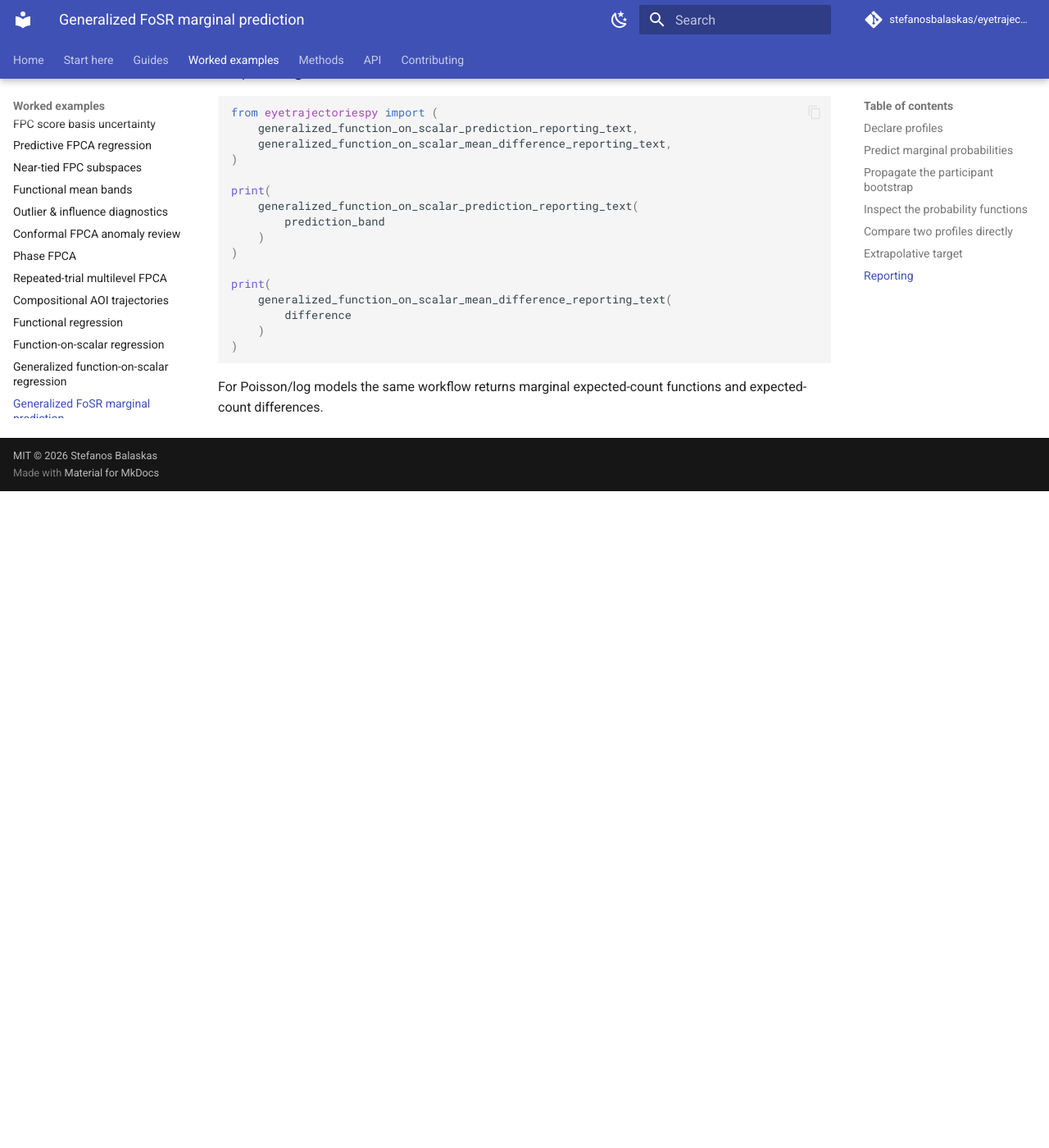
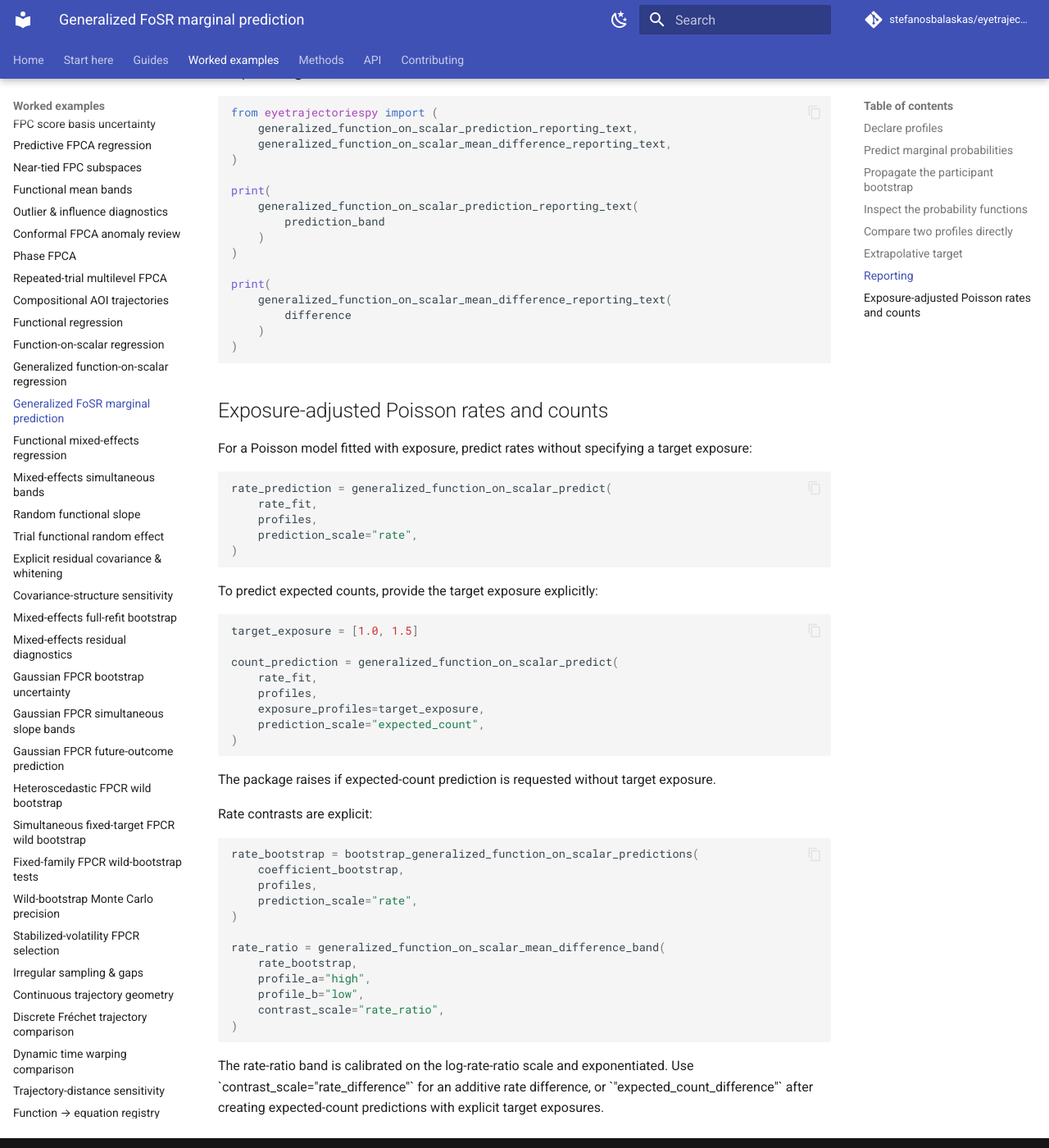
Before and after one commit to stefanosbalaskas/eyetrajectoriespy, an MkDocs documentation site: the page built from docs/examples/generalized-function-on-scalar-prediction.md, in a window 1280 px wide and 1400 px high, scrolled down 3075 px. Shown: the whole window at 82% size. Built offline with MkDocs 1.6.1 and Material for MkDocs 9.7.7, drawn with Linux system fonts in a browser that asks for light colours; comment, search, counter and statistics services are not loaded; before the commit the page ends 3674 px from its top, so only the background shows below that.

Commit message:
Add rate and expected-count prediction examples

```diff
--- a/docs/examples/generalized-function-on-scalar-prediction.md
+++ b/docs/examples/generalized-function-on-scalar-prediction.md
@@ -164,5 +164,53 @@ print(
 )
 ~~~
 
-For Poisson/log models the same workflow returns marginal expected-count
-functions and expected-count differences.
+## Exposure-adjusted Poisson rates and counts
+
+For a Poisson model fitted with exposure, predict rates without specifying a
+target exposure:
+
+~~~python
+rate_prediction = generalized_function_on_scalar_predict(
+    rate_fit,
+    profiles,
+    prediction_scale="rate",
+)
+~~~
+
+To predict expected counts, provide the target exposure explicitly:
+
+~~~python
+target_exposure = [1.0, 1.5]
+
+count_prediction = generalized_function_on_scalar_predict(
+    rate_fit,
+    profiles,
+    exposure_profiles=target_exposure,
+    prediction_scale="expected_count",
+)
+~~~
+
+The package raises if expected-count prediction is requested without target
+exposure.
+
+Rate contrasts are explicit:
+
+~~~python
+rate_bootstrap = bootstrap_generalized_function_on_scalar_predictions(
+    coefficient_bootstrap,
+    profiles,
+    prediction_scale="rate",
+)
+
+rate_ratio = generalized_function_on_scalar_mean_difference_band(
+    rate_bootstrap,
+    profile_a="high",
+    profile_b="low",
+    contrast_scale="rate_ratio",
+)
+~~~
+
+The rate-ratio band is calibrated on the log-rate-ratio scale and exponentiated.
+Use \`contrast_scale="rate_difference"\` for an additive rate difference, or
+\`"expected_count_difference"\` after creating expected-count predictions with
+explicit target exposures.
```
